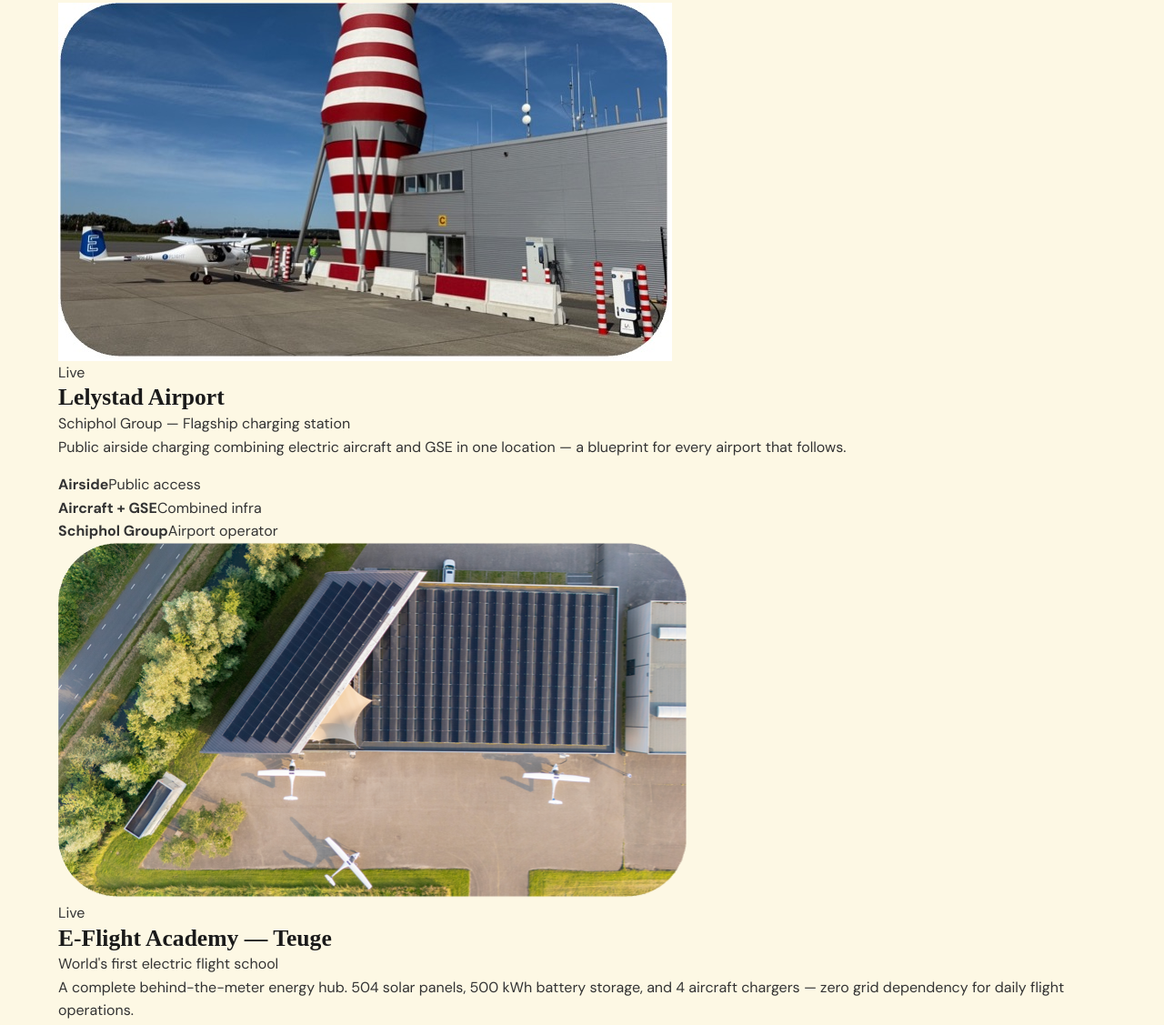
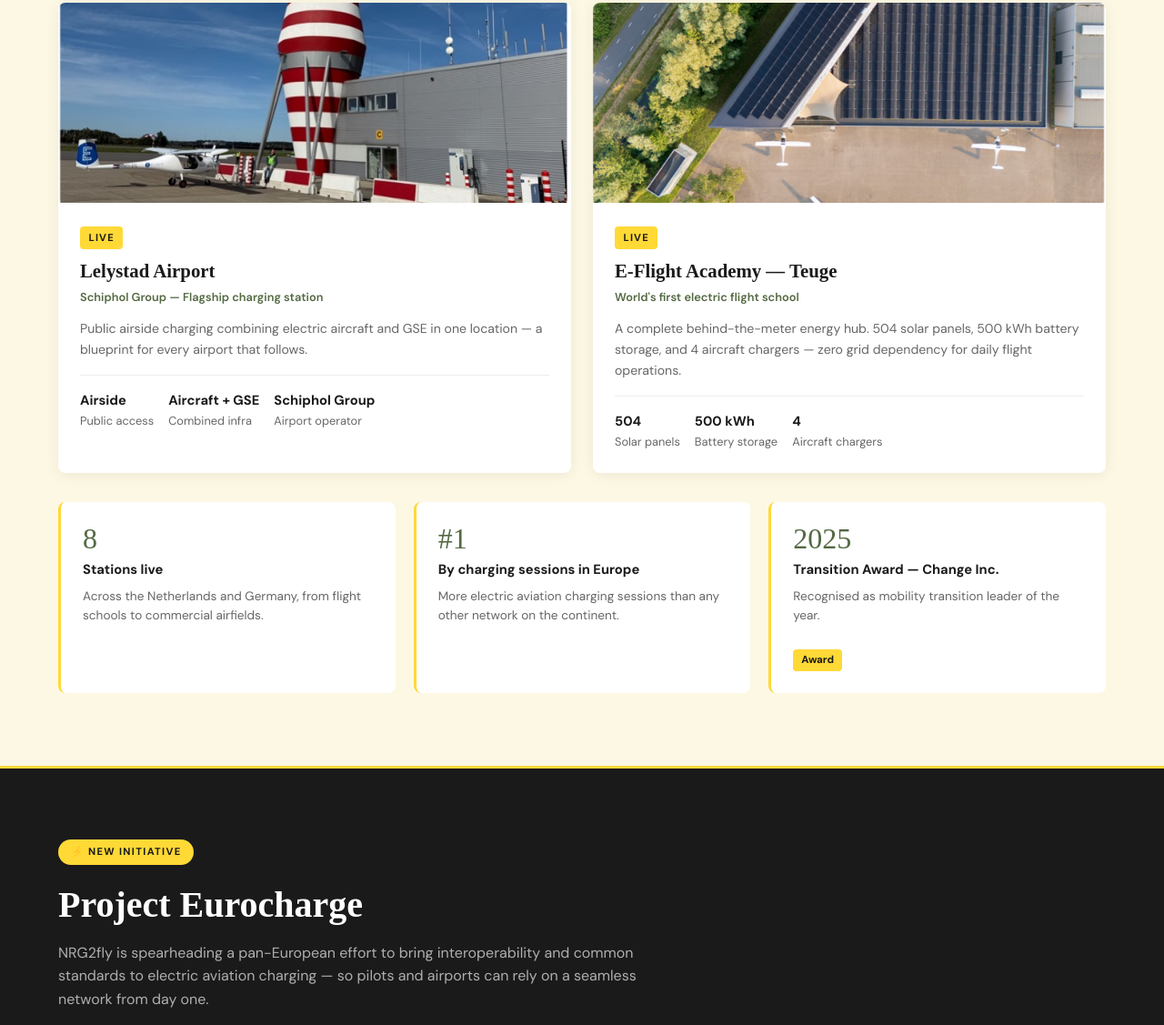
Before and after one commit to merlijnvanvliet-alt/nrg2fly-website, a plain HTML site: page index.html in a window 1280 px wide. Shown: the part 4821-5948 px from the top of the page at 91% size. Drawn offline with Linux system fonts and the light colour scheme; no server answers; a web font is replaced by a local one.

Commit message:
Fix: add missing p-flagship and p-proof CSS to style.css for homepage

```diff
--- a/style.css
+++ b/style.css
@@ -1902,4 +1902,29 @@
 .home-track { background: var(--sage); padding: 5rem 0; }
 .home-track h2 { font-size: clamp(1.8rem, 3.5vw, 2.6rem); color: var(--dark); margin-bottom: 0.75rem; }
 .home-track-intro { font-size: 1.05rem; color: var(--text-light); max-width: 580px; margin-bottom: 3rem; line-height: 1.7; }
+.p-flagship-grid { display: grid; grid-template-columns: 1fr 1fr; gap: 1.5rem; margin-bottom: 2rem; }
 @media (max-width: 640px) { .p-flagship-grid { grid-template-columns: 1fr; } }
+.p-flagship-card { background: #fff; border-radius: var(--radius); overflow: hidden; box-shadow: 0 2px 16px rgba(0,0,0,0.07); }
+.p-flagship-img { width: 100%; height: 220px; object-fit: cover; display: block; }
+.p-flagship-body { padding: 1.5rem; }
+.p-flagship-badge {
+  display: inline-block; font-size: 0.7rem; font-weight: 700; text-transform: uppercase;
+  letter-spacing: 0.1em; background: var(--yellow); color: var(--dark);
+  padding: 0.2rem 0.6rem; border-radius: 4px; margin-bottom: 0.75rem;
+}
+.p-flagship-body h3 { font-family: var(--font-heading); font-size: 1.3rem; color: var(--dark); margin-bottom: 0.4rem; }
+.p-flagship-sub { font-size: 0.8rem; font-weight: 600; color: var(--green); margin-bottom: 0.75rem; }
+.p-flagship-body p { font-size: 0.88rem; color: var(--text-light); line-height: 1.65; }
+.p-flagship-specs { display: flex; gap: 1rem; flex-wrap: wrap; margin-top: 1rem; padding-top: 1rem; border-top: 1px solid #eee; }
+.p-flagship-spec { font-size: 0.8rem; color: var(--text-light); }
+.p-flagship-spec strong { display: block; font-size: 0.92rem; color: var(--dark); font-weight: 700; }
+.p-proof-grid { display: grid; grid-template-columns: repeat(auto-fit, minmax(200px, 1fr)); gap: 1.25rem; }
+.p-proof-item { background: #fff; border-radius: var(--radius); padding: 1.5rem; border-left: 3px solid var(--yellow); }
+.p-proof-num { font-family: var(--font-heading); font-size: 2rem; color: var(--green); line-height: 1; margin-bottom: 0.4rem; }
+.p-proof-title { font-weight: 700; font-size: 0.92rem; color: var(--dark); margin-bottom: 0.4rem; }
+.p-proof-item p { font-size: 0.85rem; color: var(--text-light); line-height: 1.6; }
+.p-proof-badge {
+  display: inline-block; margin-top: 0.6rem; font-size: 0.72rem; font-weight: 700;
+  background: var(--yellow); color: var(--dark); padding: 0.18rem 0.55rem; border-radius: 4px;
+}
+@media (max-width: 768px) { .p-proof-grid { grid-template-columns: 1fr; } }
```
